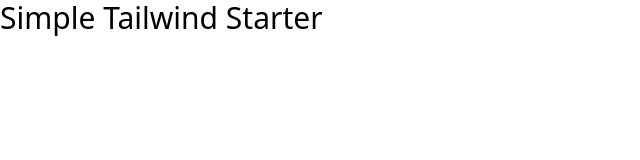
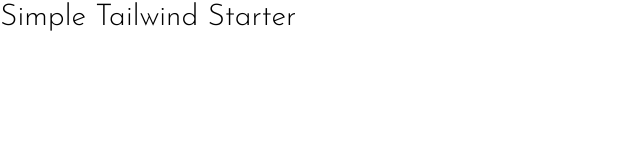
Before and after one commit to btsmith1212/loop-studios, a website: page index.html in a window 1280 px wide. Shown: the whole page, without its empty margins (0-640 px from the left). Drawn offline with nearby package versions, Linux system fonts and the light colour scheme; files that its build step writes are made by us from their sources.

Commit message:
add custom fonts

```diff
--- a/index.html
+++ b/index.html
@@ -3,6 +3,9 @@
 <head>
     <meta charset="UTF-8">
     <meta name="viewport" content="width=device-width, initial-scale=1.0">
+    <link rel="preconnect" href="https://fonts.googleapis.com">
+    <link rel="preconnect" href="https://fonts.gstatic.com" crossorigin>
+    <link href="https://fonts.googleapis.com/css2?family=Alata&family=Josefin+Sans:wght@300&display=swap" rel="stylesheet">
     <link rel="stylesheet" href="css/style.css">
     <title>Simple Tailwind Starter</title>
 </head>
--- a/tailwind.config.js
+++ b/tailwind.config.js
@@ -1,8 +1,18 @@
-/** @type {import('tailwindcss').Config} */
 module.exports = {
   content: ['./*.html'],
   theme: {
-    extend: {},
+    screens: {
+      sm: '480px',
+      md: '768px',
+      lg: '976px',
+      xl: '1440px',
+    },
+    extend: {
+      fontFamily: {
+        sans: ['Josefin Sans', 'sans-serif'],
+        alata: ['Alata'],
+      },
+    },
   },
   plugins: [],
 }
```
